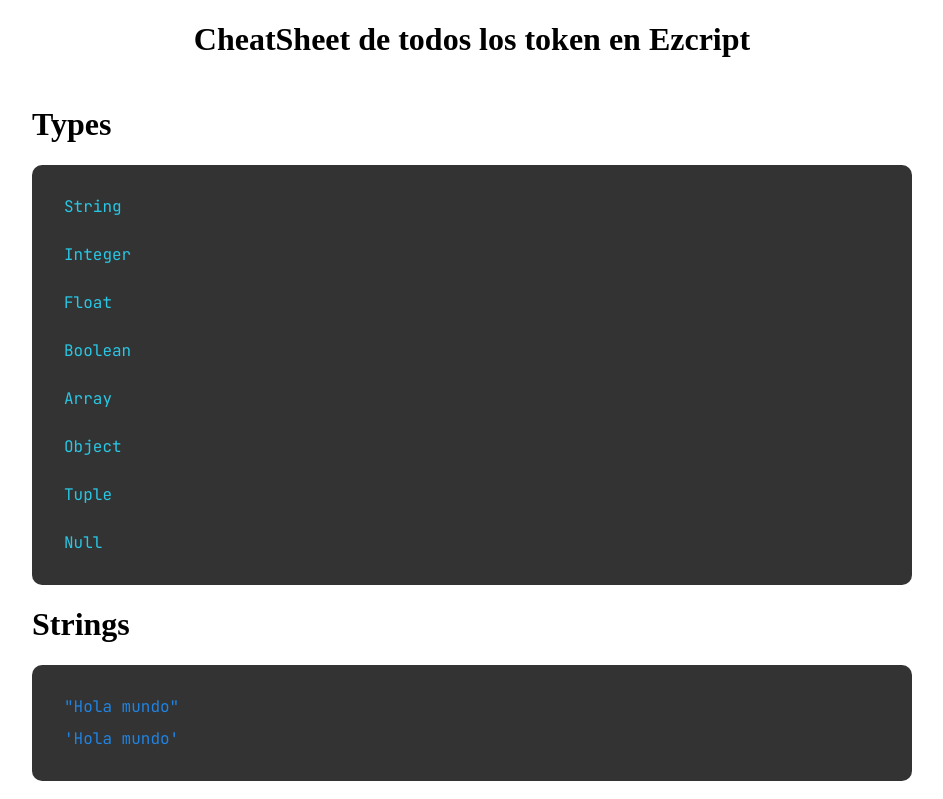
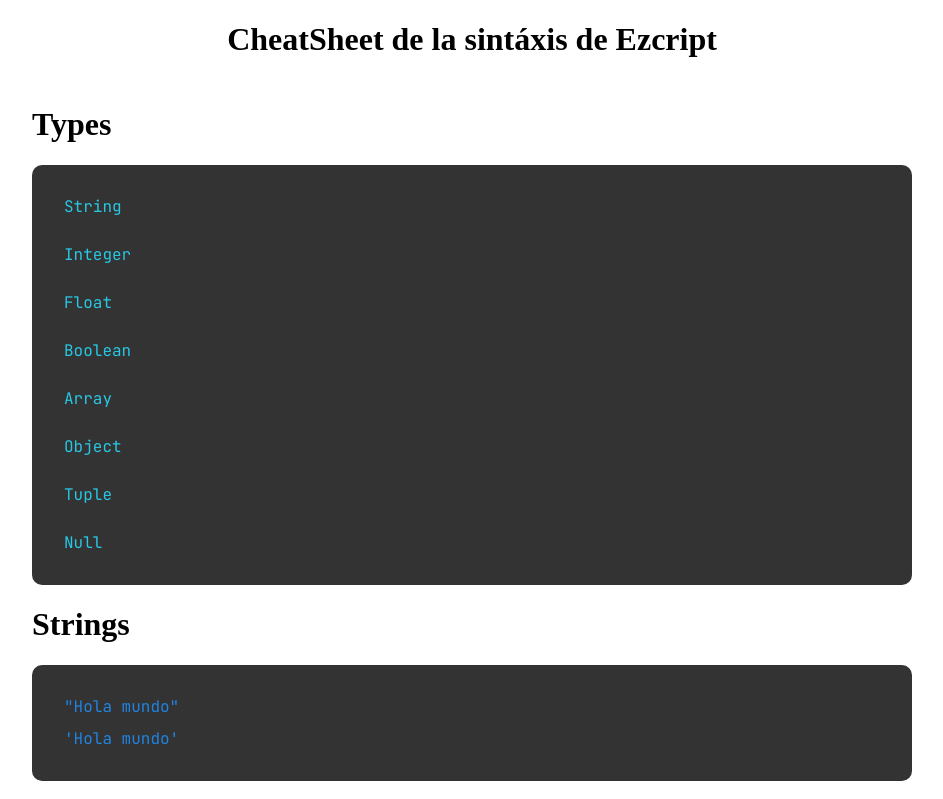
Before and after one commit to Hint-Box/Ezcript, a plain HTML site: page docs/index.html in a window 1280 px wide. Shown: the top 799 px of the page, without its empty margins (168-1111 px from the left). Drawn offline with Linux system fonts and the light colour scheme; a web font is replaced by a local one.

Commit message:
fix: Fix the title

```diff
--- a/docs/index.html
+++ b/docs/index.html
@@ -12,7 +12,7 @@
 <body>
   <div class="syntax">
     <h1 class="title">
-      CheatSheet de todos los token en Ezcript
+      CheatSheet de la sintáxis de Ezcript
     </h1>
     <h1>Types</h1>
     <div class="code">
```
